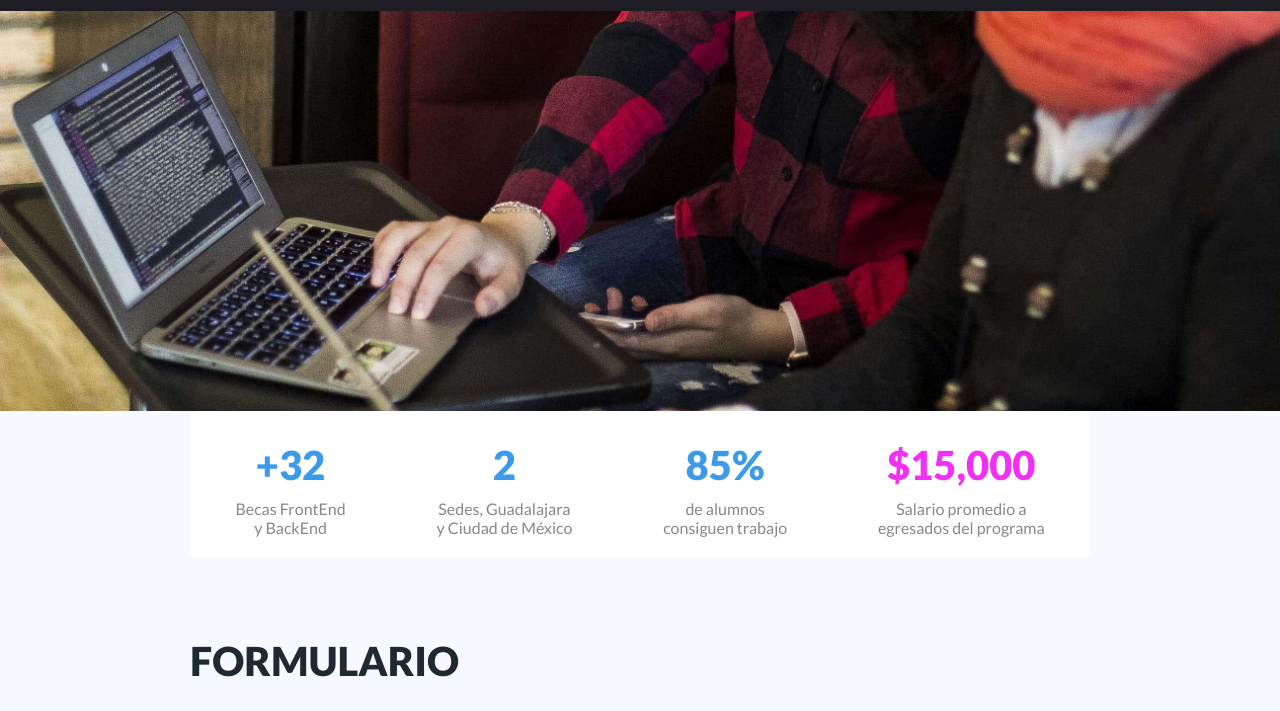
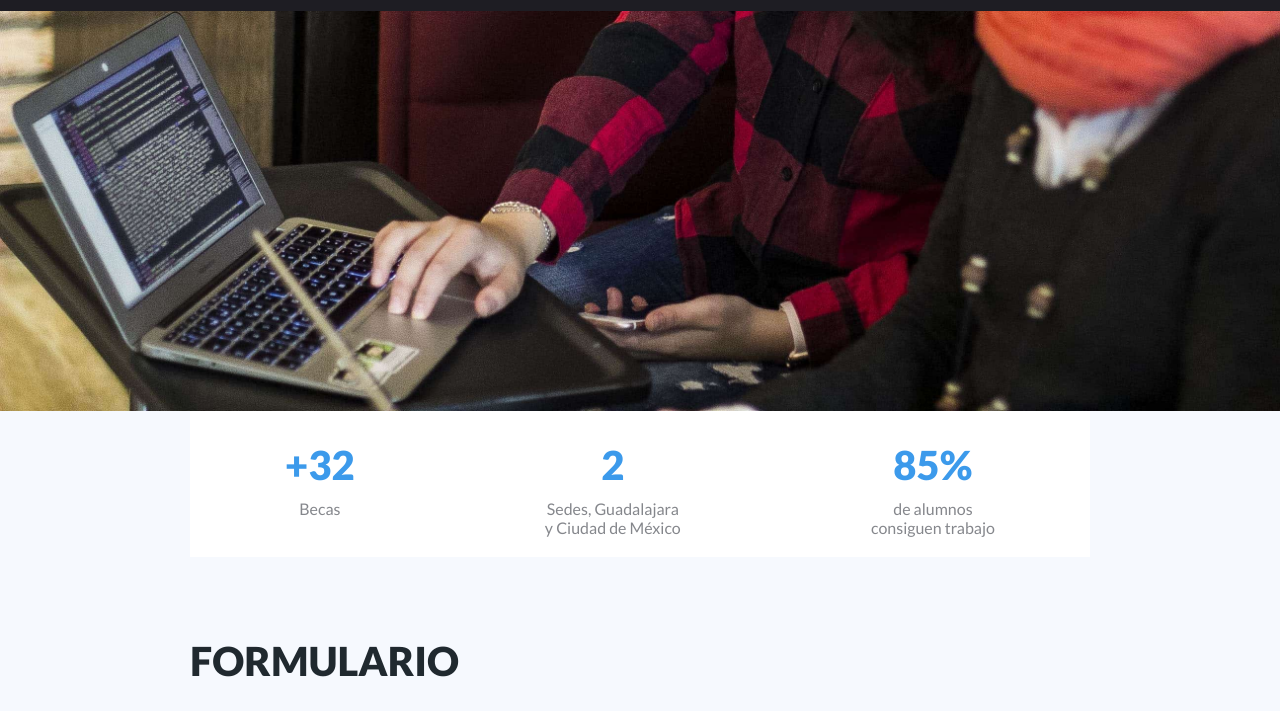
Before and after one commit to AnuarHarb/centraal, a website: page src/form.html in a window 1280 px wide. Shown: the part 89-800 px from the top of the page. Drawn offline with Linux system fonts and the light colour scheme.

Commit message:
form salary removed

```diff
--- a/src/form.html
+++ b/src/form.html
@@ -82,7 +82,7 @@
     <article class="stats-data">
       <div>
         <h3 class="stats-data__number">+32</h3>
-        <p class="stats-data-text text">Becas FrontEnd <br>y BackEnd</p>
+        <p class="stats-data-text text">Becas</p>
       </div>
       <div>
         <h3 class="stats-data__number">2</h3>
@@ -91,10 +91,6 @@
       <div>
         <h3 class="stats-data__number">85%</h3>
         <p class="stats-data-text text">de alumnos <br>consiguen trabajo</p>
-      </div>
-      <div>
-        <h3 class="stats-data__number code-instruction">$15,000</h3>
-        <p class="stats-data-text text">Salario promedio a <br>egresados del programa</p>
       </div>
     </article>
   </section>
```
